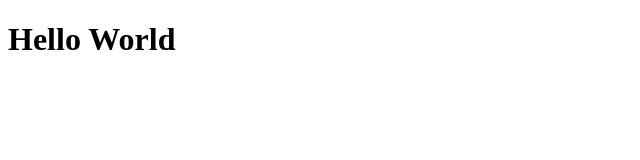
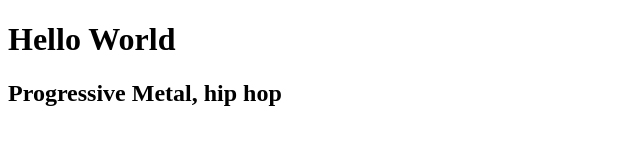
Before and after one commit to LEVAMA2233/CH-62-Mis_Preferencias, a plain HTML site: page index.html in a window 1280 px wide. Shown: the whole page, without its empty margins (0-640 px from the left). Drawn offline with Linux system fonts and the light colour scheme.

Commit message:
Feat: Agregamos h2

```diff
--- a/index.html
+++ b/index.html
@@ -7,5 +7,6 @@
 </head>
 <body>
     <h1>Hello World</h1>
+    <h2>Progressive Metal, hip hop</h2>
 </body>
 </html>
```
